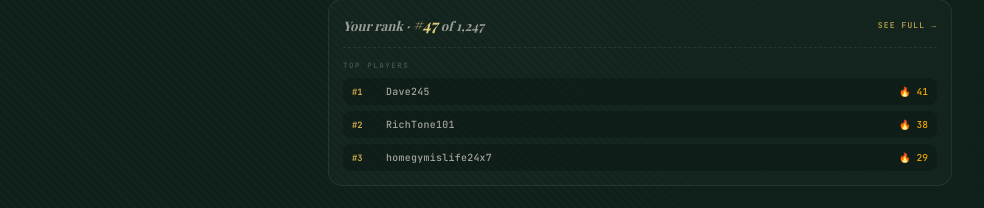
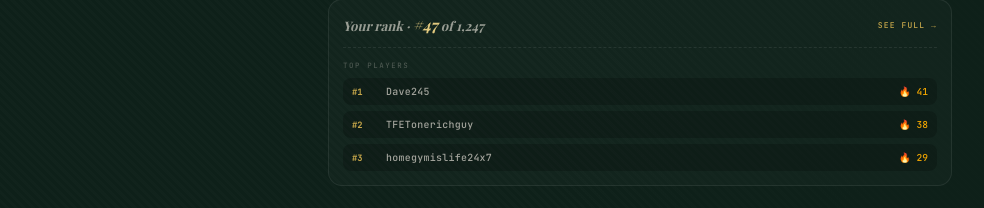
Before and after one commit to dolsonfare-tech/poker-trainer, a React (Create React App) app: page / in a window 1280 px wide. Shown: the part 934-1142 px from the top of the page, without its empty margins (0-984 px from the left). Built offline with nearby package versions, Linux system fonts and the light colour scheme; no server answers; a web font is replaced by a local one.

Commit message:
Update dummyUser.js

```diff
--- a/src/data/dummyUser.js
+++ b/src/data/dummyUser.js
@@ -57,7 +57,7 @@ const DUMMY_USER = {
     total: 1247,
     top: [
       { rank: 1, name: 'Dave245',     streak: 41 },
-      { rank: 2, name: 'RichTone101', streak: 38 },
+      { rank: 2, name: 'TFETonerichguy', streak: 38 },
       { rank: 3, name: 'homegymislife24x7',    streak: 29 },
     ],
   },
```
